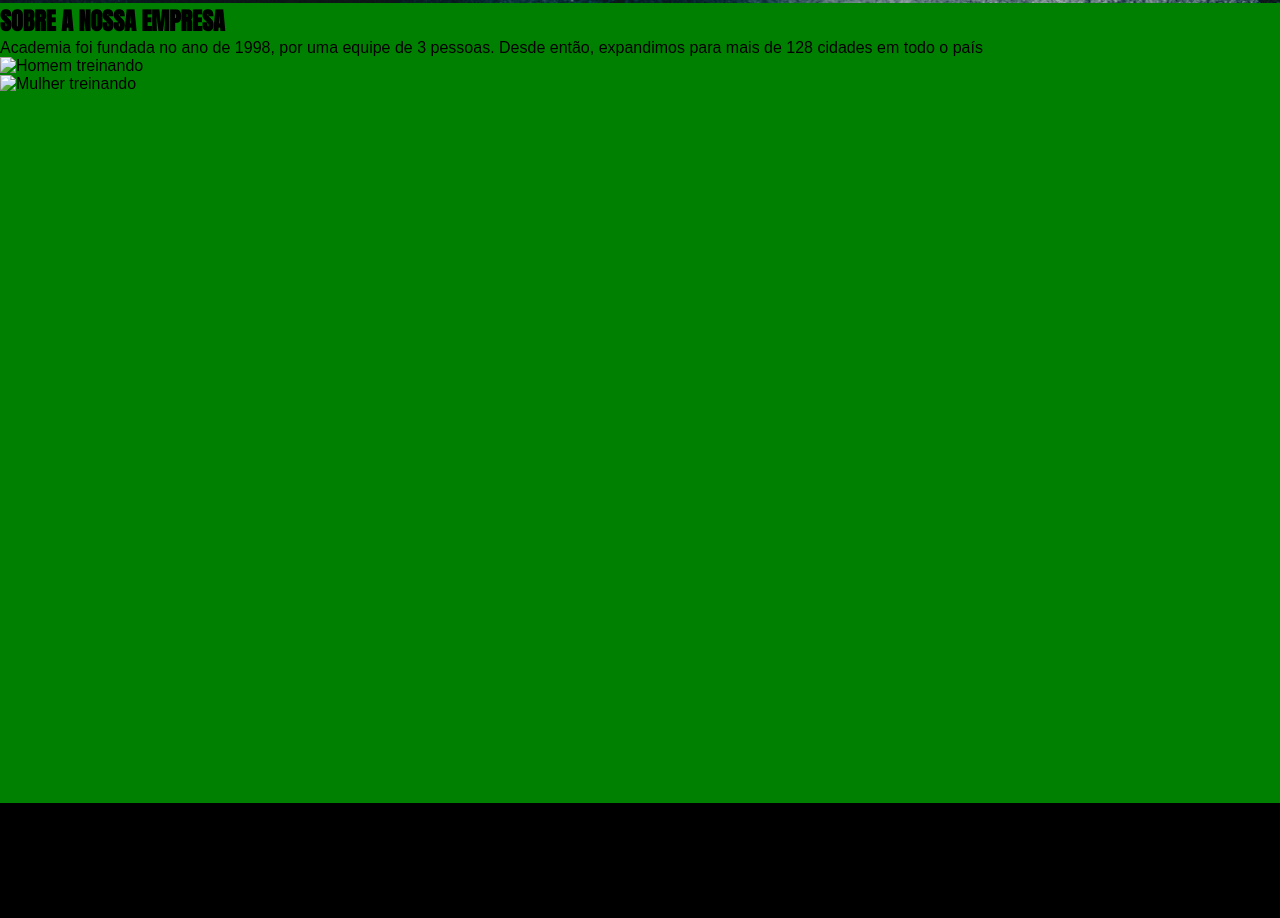
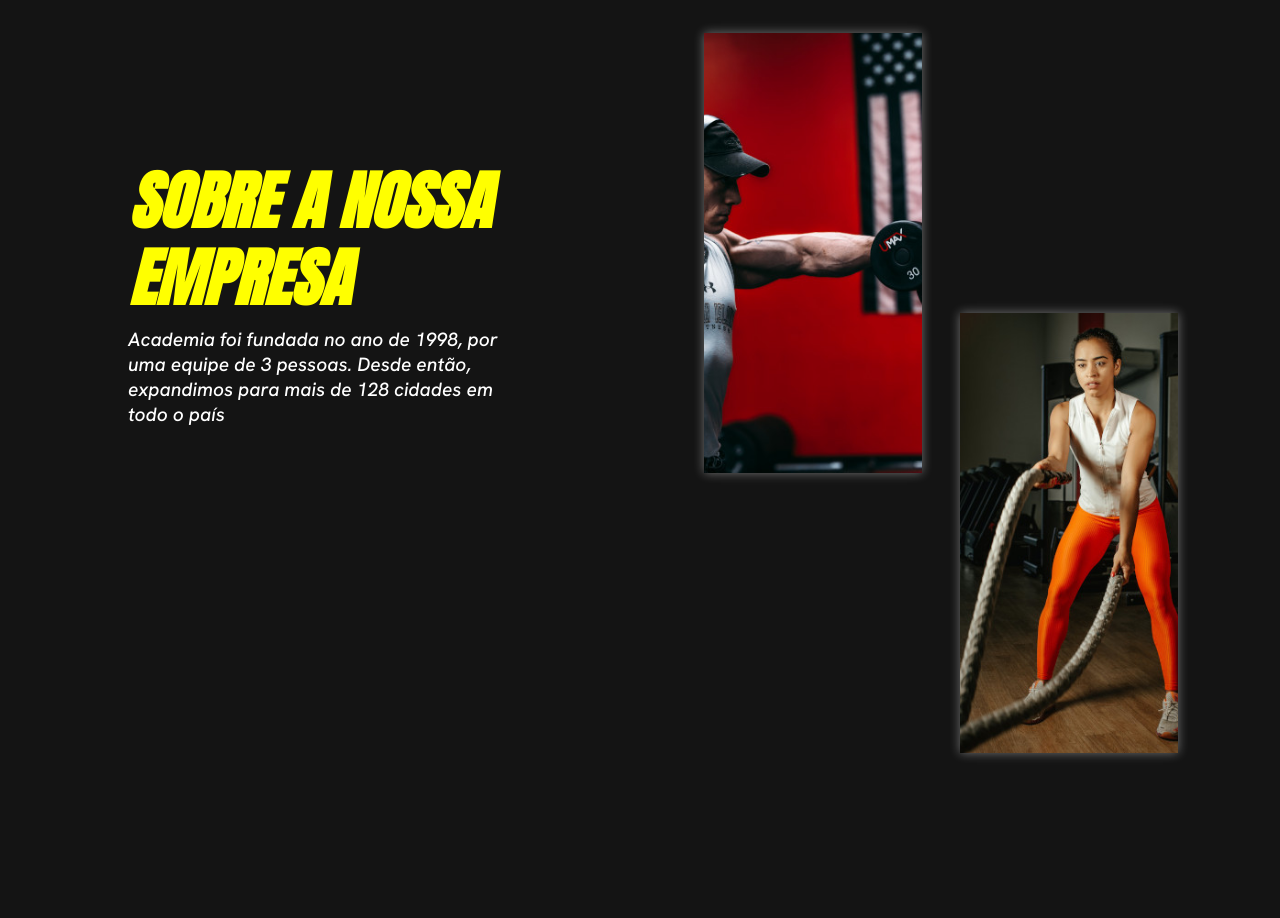
Before and after one commit to VictorPerotto/Projeto-Academia, a plain HTML site: page index.html in a window 1280 px wide. Shown: the part 848-1766 px from the top of the page. Drawn offline with Linux system fonts and the light colour scheme.

Commit message:
Nossa empresa - completo

```diff
--- a/index.html
+++ b/index.html
@@ -25,26 +25,32 @@
         </section>
         <section id="center-content">
             <div id="center-content-first">
-                <h2>SOBRE A NOSSA EMPRESA</h2>
-                <p>Academia foi fundada no ano de 1998, por uma equipe de 3 pessoas. Desde então, expandimos para mais de 128 cidades em todo o país</p>
+                <div class ="about-us-text">
+                    <h2 class="title-text">SOBRE A NOSSA EMPRESA</h2>
+                    <p>Academia foi fundada no ano de 1998, por uma equipe de 3 pessoas. Desde então, expandimos para mais de 128 cidades em todo o país</p>
+                </div>
                 <div>
-                    <div><img src="#" alt="Homem treinando"></div>
-                    <img src="#" alt="Mulher treinando">
+                    <div class="image-container" id="about-us-1">
+                        <img class = "image-resized"  src="images/about-us-1.jpg" alt="Homem treinando">
+                    </div>
+                    <div class="image-container" id="about-us-2">
+                        <img class = "image-resized"  src="images/about-us-2.jpg" alt="Mulher treinando">
+                    </div>
                 </div>
             </div>
 
             <div id="center-content-second">
-                <h2>O QUE OFERECEMOS</h2>
+                <h2 class="title-text">O QUE OFERECEMOS</h2>
                 <p>Estamos empenhados em trazer a melhor experiência e treino</p>
-                <div>
-                    <img src="#" alt="">
-                    <img src="#" alt="">
-                    <img src="#" alt="">
+                <div class="image-container-second">
+                    <img class = "image-resized" src="images/tour.jpg" alt="">
+                    <img class = "image-resized"  src="images/group.jpg" alt="">
+                    <img class = "image-resized"  src="images/personal-trainer.jpg" alt="">
                 </div>
             </div>
 
             <div id="center-content-third">
-                <h2>Antes e depois</h2>
+                <h2 class="title-text">Antes e depois</h2>
                 <div>
                     <img src="#" alt="">
                     <p>Depoimentos são citações curtas de clientes. É uma ótima forma de convencer os futuros clientes a experimentarem seus serviços</p>
@@ -63,7 +69,7 @@
             </div>
         </section>
         <section id="final-content">
-            <h2>ENTRE EM CONTATO AINDA HOJE</h2>
+            <h2 class="title-text">ENTRE EM CONTATO AINDA HOJE</h2>
         </section>
         <footer>
             <div>
--- a/style.css
+++ b/style.css
@@ -17,7 +17,7 @@ body{
 header{
     background-color: white;
     text-align: right;
-    padding: 15px;
+    padding: 10px;
 }
 
 h1, h2{
@@ -83,7 +83,7 @@ section#top-content button:hover{
 }
 
 section#center-content{
-    background-color: black;
+    background-color: #141414;
     width: 100vw;
     height: 300vh;
 }
@@ -92,5 +92,81 @@ div#center-content-first{
     position: relative;
     width: 100vw;
     height: 100vh;
-    background-color: green;
 }
+
+div.image-container{
+    box-shadow: 0px 0px 10px rgba(255, 255, 255, 0.4);
+    position: absolute;
+    display: inline-block;
+    width: 17%;
+    height: 55%;
+    overflow: hidden;
+}
+
+div#about-us-1{
+    left: 55%;
+    top: 5%;
+}
+
+div#about-us-2{
+    left: 75%;
+    top: 40%;
+}
+
+div.about-us-text{
+    position: absolute;
+    top: 20%;
+    left: 10%;
+    width: 30%;
+    height: 30%;
+}
+
+.title-text{
+    margin: 10px 0px;
+    line-height: 120%;
+    font-size: 5vw;
+    font-style: italic;
+    color: yellow;
+}
+
+div.about-us-text p{
+    font-size: 1.5vw;
+    color: white;
+    font-style: italic;
+    font-family: 'Hanken Grotesk', sans-serif
+}
+
+div#center-content-second{
+    width: 100vw;
+    height: 100vh;
+    text-align: center;
+}
+
+div#center-content-second h2{
+    margin-top: 10%;
+}
+
+div#center-content-second p{
+    font-size: 1.5vw;
+    color: white;
+    font-style: italic;
+    font-family: 'Hanken Grotesk', sans-serif;
+}
+
+div.image-container-second{
+    text-align: center;
+    width: 100%;
+    height: 55%;
+    overflow: hidden;
+}
+
+div.image-container-second img{
+    display: inline-block;
+    margin: 10px;
+}
+
+.image-resized{
+    width: 100%;
+    height: 100%;
+    object-fit: cover;
+}
```
